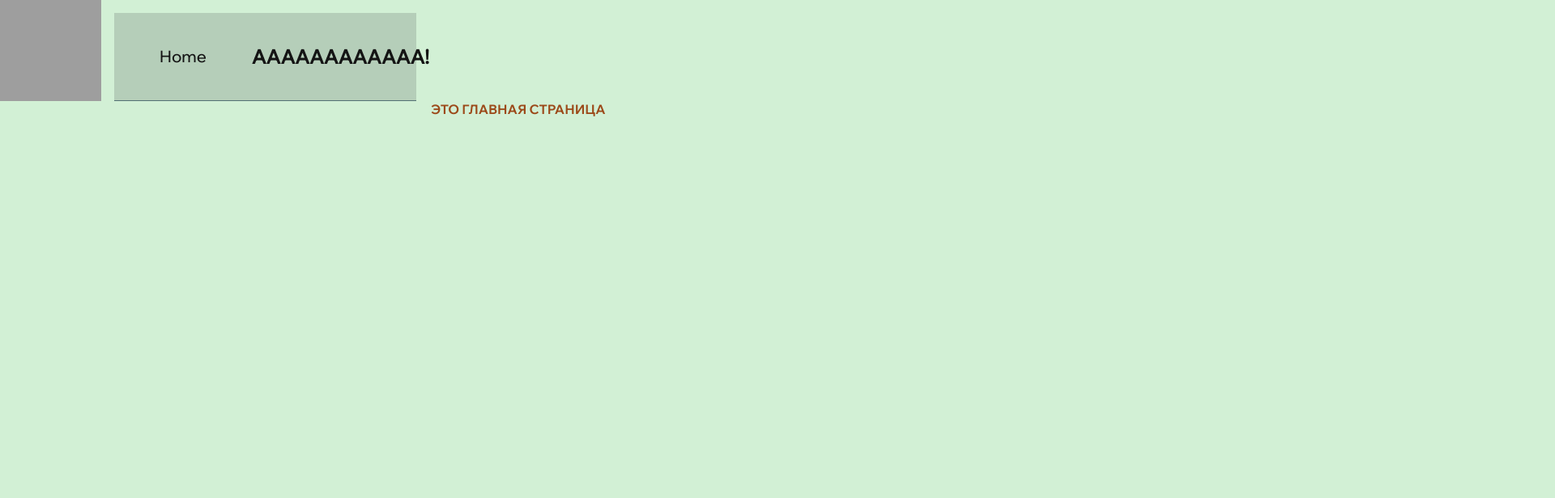
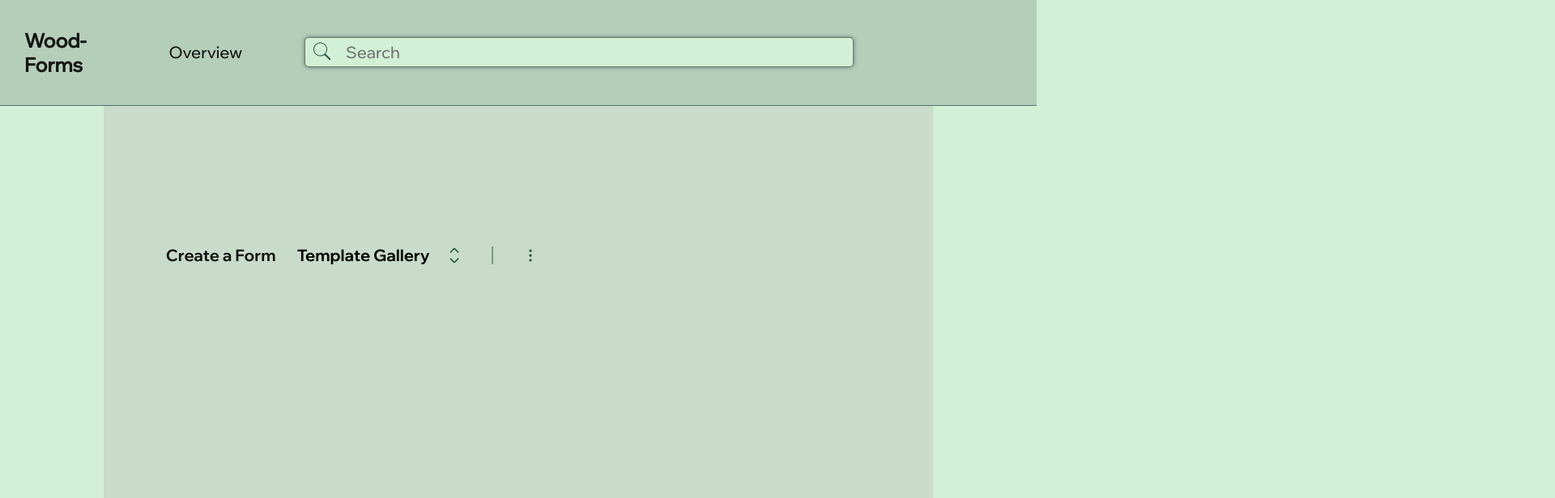
Before and after one commit to WoodMechanics/wood-form, a Vue app: page / in a window 1280 px wide. Shown: the top 616 px of the page at 81% size, 1920 px wide, since content can reach past the window. Built offline with nearby package versions, Linux system fonts and the light colour scheme; grey boxes are pictures that could not be loaded.

Commit message:
created HomePage layout
plus made small corrections

```diff
--- a/src/App.vue
+++ b/src/App.vue
@@ -1,83 +1,17 @@
 <script setup>
-	import { RouterLink, RouterView } from 'vue-router'
+import { RouterView } from 'vue-router'
 </script>
 
 <template>
-	<header>
-		<img alt="Vue logo" class="logo" src="./assets/logo.svg" width="125" height="125" />
-
-		<div class="wrapper">
-
-			<nav>
-				<RouterLink to="/">Home</RouterLink>
-				<h1>AAAAAAAAAAAA!</h1>
-			</nav>
-		</div>
-	</header>
-
 	<RouterView />
 </template>
 
 <style scoped>
-header {
-	line-height: 1.5;
-	max-height: 100vh;
-}
-
-.logo {
-	display: block;
-	margin: 0 auto 2rem;
-}
-
-nav {
-	width: 100%;
-	font-size: 12px;
+main {
+	display: flex;
+	align-items: center;
+	flex-direction: column;
+	justify-content: center;
 	text-align: center;
-	margin-top: 2rem;
-}
-
-nav a.router-link-exact-active {
-	color: var(--color-text);
-}
-
-nav a.router-link-exact-active:hover {
-	background-color: transparent;
-}
-
-nav a {
-	display: inline-block;
-	padding: 0 1rem;
-	border-left: 1px solid var(--color-border);
-}
-
-nav a:first-of-type {
-	border: 0;
-}
-
-@media (min-width: 1024px) {
-	header {
-		display: flex;
-		place-items: center;
-		padding-right: calc(var(--section-gap) / 2);
-	}
-
-	.logo {
-		margin: 0 2rem 0 0;
-	}
-
-	header .wrapper {
-		display: flex;
-		place-items: flex-start;
-		flex-wrap: wrap;
-	}
-
-	nav {
-		text-align: left;
-		margin-left: -1rem;
-		font-size: 1rem;
-
-		padding: 1rem 0;
-		margin-top: 1rem;
-	}
 }
 </style>
--- a/src/pages/HomePage.vue
+++ b/src/pages/HomePage.vue
@@ -1,14 +1,32 @@
-<script setup></script>
+<script setup>
+import WoodMechanics from '../components/common/WoodMechanics.vue'
+import MainPageHeader from '../components/homepage/header/MainPageHeader.vue'
+import Section from '../components/homepage/section/Section.vue'
+import CreateForm from '../components/homepage/section/CreateForm.vue'
+import RecentForm from '../components/homepage/section/RecentForm.vue'
+</script>
 
 <template>
+	<WoodMechanics />
+	<MainPageHeader />
 	<main>
-		ЭТО ГЛАВНАЯ СТРАНИЦА
+		<Section class="first"><CreateForm/></Section>
+		<Section><RecentForm /></Section>
 	</main>
 </template>
 
 <style scoped>
 main {
+	height: 100%;
 	font-family: var(--font-bold);
-	color: var(--color-text-hover);
+	color: var(--color-text);
+	display: flex;
+	align-items: center;
+	flex-direction: column;
+	justify-content: center;
+	text-align: center;
+}
+.first{
+	background-color: var(--color-unknown-image);
 }
 </style>
```
